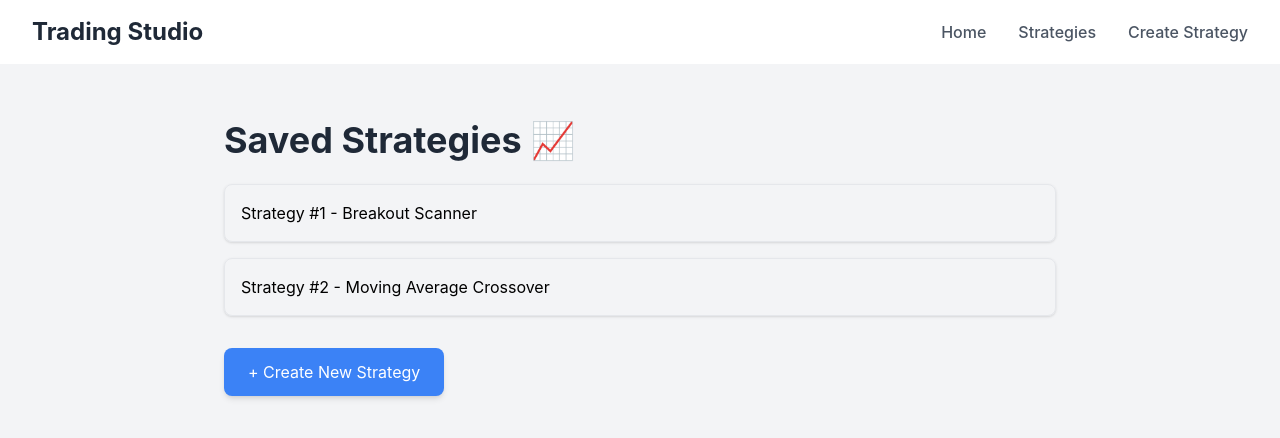
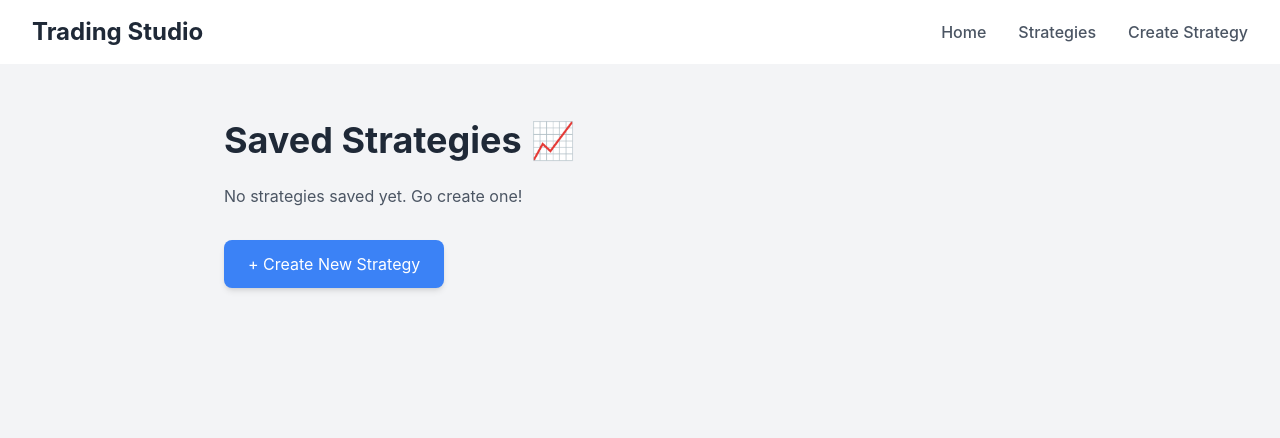
Before and after one commit to Akp132/trading-studio, a Next.js app: page /strategies in a window 1280 px wide. Shown: the top 438 px of the page. Built offline with nearby package versions, Linux system fonts and the light colour scheme.

Commit message:
saved strat

```diff
--- a/components/StrategyForm/StrategyForm.tsx
+++ b/components/StrategyForm/StrategyForm.tsx
@@ -5,7 +5,9 @@ import RuleBuilder from "./RuleBuilder";
 export default function StrategyForm() {
   const [step, setStep] = useState<number>(1);
 
-  // State for each step
+  // New: Strategy Name
+  const [strategyName, setStrategyName] = useState<string>("");
+
   const [exchange, setExchange] = useState<string>("");
   const [instrumentType, setInstrumentType] = useState<string>("");
   const [scannerRules, setScannerRules] = useState<any>(null);
@@ -15,18 +17,27 @@ export default function StrategyForm() {
   const nextStep = () => setStep((prev) => Math.min(prev + 1, 4));
   const prevStep = () => setStep((prev) => Math.max(prev - 1, 1));
 
-  const handleExport = () => {
-    const exportData = {
+  const strategyData = {
+    id: Date.now().toString(),
+    name: strategyName || "Untitled Strategy",
     exchange,
     instrumentType,
     scannerRules,
     buyRules,
     sellRules,
   };
-    const dataStr = "data:text/json;charset=utf-8," + encodeURIComponent(JSON.stringify(exportData, null, 2));
+
+  const saveToLocalStorage = () => {
+    const existing = JSON.parse(localStorage.getItem("strategies") || "[]");
+    localStorage.setItem("strategies", JSON.stringify([...existing, strategyData]));
+    alert("Strategy saved successfully!");
+  };
+
+  const handleExport = () => {
+    const dataStr = "data:text/json;charset=utf-8," + encodeURIComponent(JSON.stringify(strategyData, null, 2));
     const downloadAnchor = document.createElement("a");
     downloadAnchor.setAttribute("href", dataStr);
-    downloadAnchor.setAttribute("download", "strategy.json");
+    downloadAnchor.setAttribute("download", `${strategyData.name}.json`);
     document.body.appendChild(downloadAnchor);
     downloadAnchor.click();
     document.body.removeChild(downloadAnchor);
@@ -50,6 +61,19 @@ export default function StrategyForm() {
 
       {/* Step Content */}
       {step === 1 && (
+        <>
+          {/* New: Strategy Name Input */}
+          <div className="mb-6">
+            <label className="block text-gray-700 font-medium mb-2">Strategy Name</label>
+            <input
+              type="text"
+              value={strategyName}
+              onChange={(e) => setStrategyName(e.target.value)}
+              placeholder="Enter strategy name..."
+              className="w-full p-3 border border-gray-300 rounded-lg bg-white focus:outline-none focus:ring-2 focus:ring-blue-500"
+            />
+          </div>
+
           <ScannerStep
             exchange={exchange}
             setExchange={setExchange}
@@ -57,6 +81,7 @@ export default function StrategyForm() {
             setInstrumentType={setInstrumentType}
             onTreeChange={setScannerRules}
           />
+        </>
       )}
 
       {step === 2 && (
@@ -77,24 +102,23 @@ export default function StrategyForm() {
         <div>
           <h3 className="text-xl font-semibold text-gray-800 mb-4">Strategy Review 📋</h3>
           <pre className="bg-gray-100 p-4 rounded overflow-x-auto max-h-96 text-sm">
-            {JSON.stringify(
-              {
-                exchange,
-                instrumentType,
-                scannerRules,
-                buyRules,
-                sellRules,
-              },
-              null,
-              2
-            )}
+            {JSON.stringify(strategyData, null, 2)}
           </pre>
+
+          <div className="flex gap-4 mt-6">
             <button
               onClick={handleExport}
-            className="mt-6 px-6 py-3 bg-green-500 text-white rounded-lg hover:bg-green-700 transition-colors shadow-md"
+              className="px-6 py-3 bg-blue-500 text-white rounded-lg hover:bg-blue-700 transition-colors shadow-md"
             >
-            📥 Download Strategy JSON
+              📥 Download JSON
             </button>
+            <button
+              onClick={saveToLocalStorage}
+              className="px-6 py-3 bg-green-500 text-white rounded-lg hover:bg-green-700 transition-colors shadow-md"
+            >
+              💾 Save Strategy
+            </button>
+          </div>
         </div>
       )}
 
--- a/pages/strategies/index.tsx
+++ b/pages/strategies/index.tsx
@@ -1,7 +1,29 @@
 import Head from "next/head";
 import Link from "next/link";
+import { useEffect, useState } from "react";
 
-export default function Strategies() {
+interface Strategy {
+  id: string;
+  name: string;
+  exchange: string;
+  instrumentType: string;
+}
+
+export default function StrategiesPage() {
+  const [strategies, setStrategies] = useState<Strategy[]>([]);
+
+  useEffect(() => {
+    const stored = JSON.parse(localStorage.getItem("strategies") || "[]");
+    setStrategies(stored);
+  }, []);
+
+  const handleLoadStrategy = (strategyId: string) => {
+    // Store the selected strategy ID in LocalStorage or State Management
+    localStorage.setItem("selectedStrategyId", strategyId);
+    // Redirect user to the Create Strategy page to edit
+    window.location.href = "/strategies/create";
+  };
+
   return (
     <>
       <Head>
@@ -11,21 +33,31 @@ export default function Strategies() {
       <main className="max-w-4xl mx-auto p-8">
         <h1 className="text-4xl font-bold text-gray-800 mb-6">Saved Strategies 📈</h1>
 
-        <div className="flex flex-col gap-4">
-          {/* Placeholder Strategies */}
-          <Link
-            href="/strategies/1"
-            className="p-4 border rounded-lg shadow hover:bg-gray-50 transition"
-          >
-            Strategy #1 - Breakout Scanner
-          </Link>
-          <Link
-            href="/strategies/2"
-            className="p-4 border rounded-lg shadow hover:bg-gray-50 transition"
-          >
-            Strategy #2 - Moving Average Crossover
-          </Link>
-        </div>
+        {strategies.length === 0 ? (
+          <p className="text-gray-600">No strategies saved yet. Go create one!</p>
+        ) : (
+          <div className="flex flex-col gap-4">
+            {strategies.map((strategy) => (
+              <div
+                key={strategy.id}
+                className="p-4 border rounded-lg shadow hover:bg-gray-50 transition flex justify-between items-center"
+              >
+                <div>
+                  <h2 className="text-xl font-bold text-gray-800">{strategy.name}</h2>
+                  <p className="text-gray-600 text-sm">
+                    Exchange: {strategy.exchange} | Instrument: {strategy.instrumentType}
+                  </p>
+                </div>
+                <button
+                  onClick={() => handleLoadStrategy(strategy.id)}
+                  className="px-4 py-2 bg-blue-500 text-white rounded-lg hover:bg-blue-700 transition-colors"
+                >
+                  Load/Edit
+                </button>
+              </div>
+            ))}
+          </div>
+        )}
 
         <div className="mt-8">
           <Link
```
Lines whose indentation alone changed are shown as unchanged.
